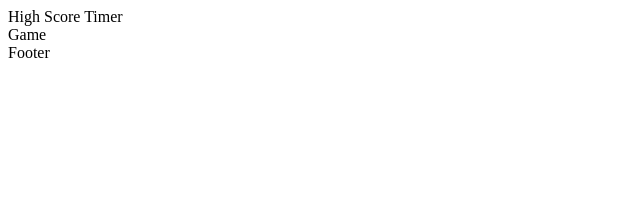
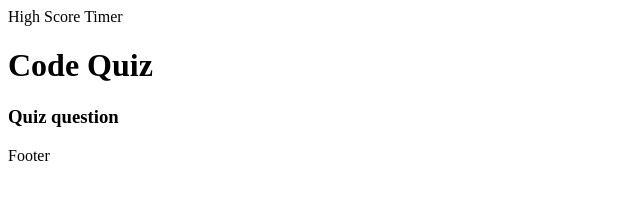
Before and after one commit to nigelloch/codequiz, a plain HTML site: page index.html in a window 1280 px wide. Shown: the whole page, without its empty margins (0-640 px from the left). Drawn offline with Linux system fonts and the light colour scheme.

Commit message:
working on body elements

```diff
--- a/index.html
+++ b/index.html
@@ -4,7 +4,10 @@
     <meta charset="UTF-8">
     <meta http-equiv="X-UA-Compatible" content="IE=edge">
     <meta name="viewport" content="width=device-width, initial-scale=1.0">
+    <script src="./assets/js/script.js"></script>
+    <link rel="stylesheet" href="./assets/css/style.css">
     <title>Code Quiz</title>
+
 </head>
 <body>
     <header>
@@ -12,7 +15,8 @@
         Timer
     </header>
     <div>
-        Game
+        <h1>Code Quiz</h1>
+        <h3>Quiz question</h3>
     </div>
     <footer>
         Footer
```
